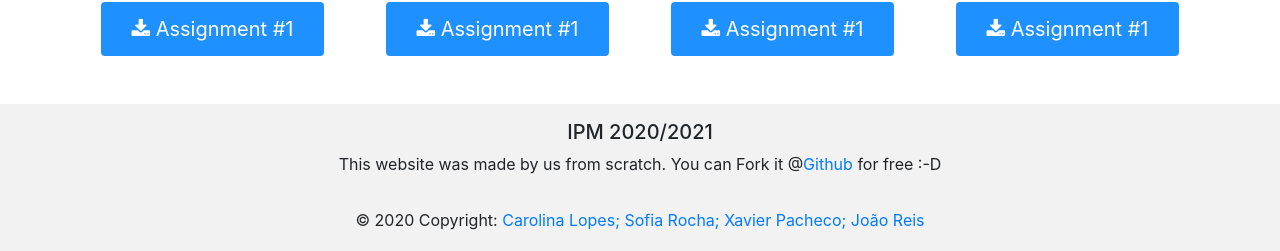
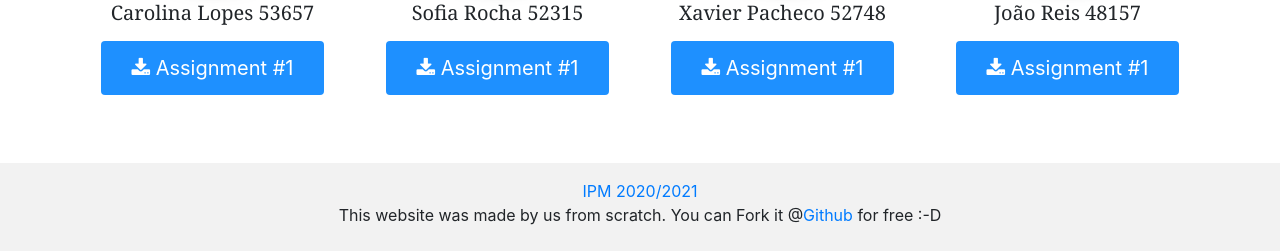
Before and after one commit to XavierPPacheco/IPM, an Angular app: page / in a window 1280 px wide. Shown: the part 2025-2276 px from the top of the page. Built offline with nearby package versions, Linux system fonts and the light colour scheme.

Commit message:
Add some stylings to website

```diff
--- a/src/app/app.component.css
+++ b/src/app/app.component.css
@@ -1,4 +1,6 @@
-
+.container-fluid{
+  padding: 20px;
+}
 .image-cropper {
     width: 250rem;
     height: 250rem;
--- a/src/app/app.component.html
+++ b/src/app/app.component.html
@@ -20,6 +20,7 @@
 </nav>
 
 <img src="../assets/brr.png" class="img-fluid" alt="Responsive image" />
+
 
   <div class="container-fluid" id="project" >
     <h2>Bubbles Express</h2>
@@ -103,9 +104,10 @@
   </div>
 </div>
 
+
 <!-- Footer -->
 <footer class="page-footer text-center py-3" id="footer">
-  <h5 class="text-uppercase">IPM 2020/2021</h5>
+  <a class="text-uppercase" href="http://ctp.di.fct.unl.pt/~tir/IPM/">IPM 2020/2021</a>
   <p>
     This website was made by us from scratch. You can Fork it @<a
       href="https://github.com/XavierPPacheco/IPM">Github</a>
--- a/src/styles.css
+++ b/src/styles.css
@@ -1 +1,5 @@
 /* You can add global styles to this file, and also import other style files */
+
+html {
+    scroll-behavior: smooth;
+  }
```
Lines whose indentation alone changed are shown as unchanged.
